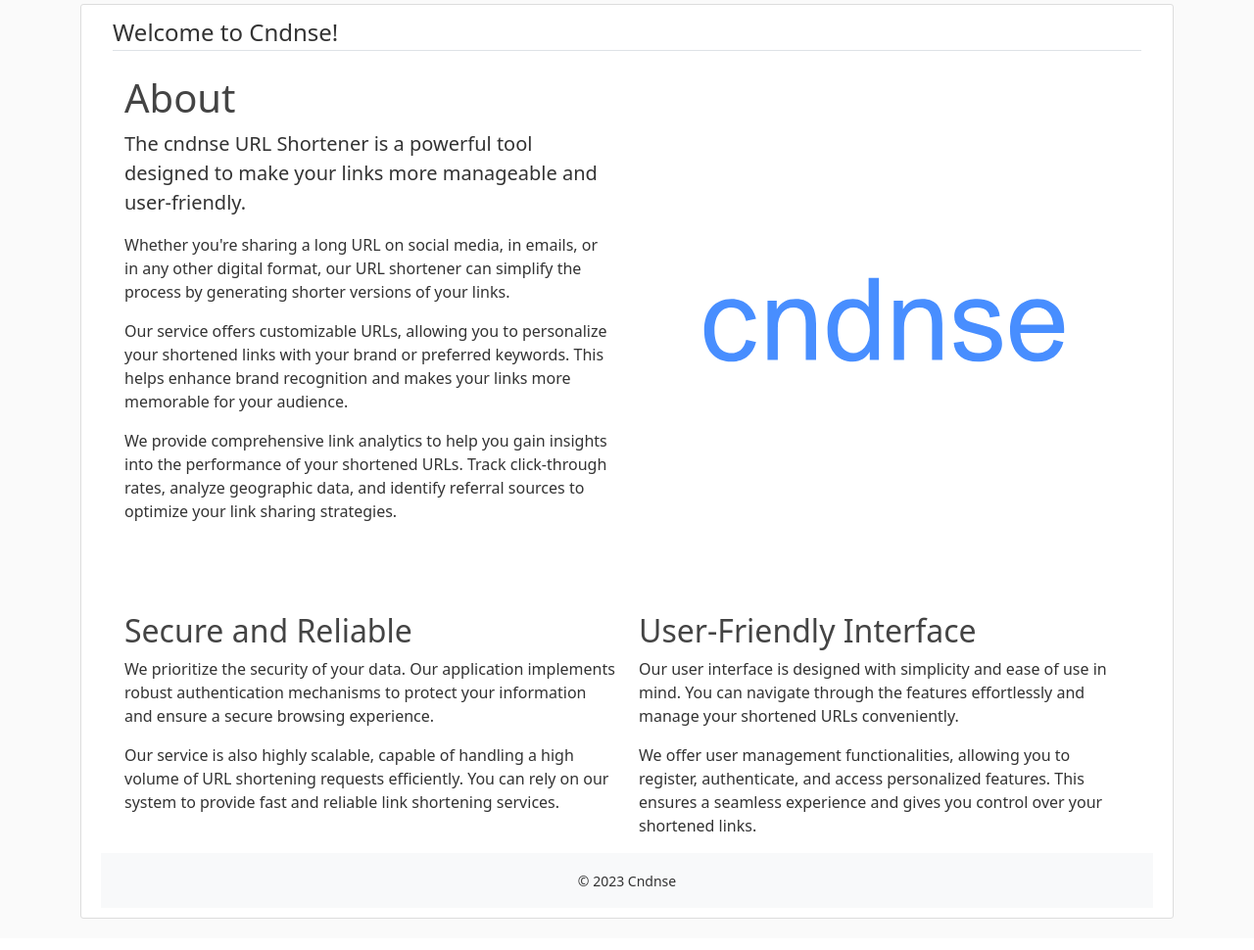
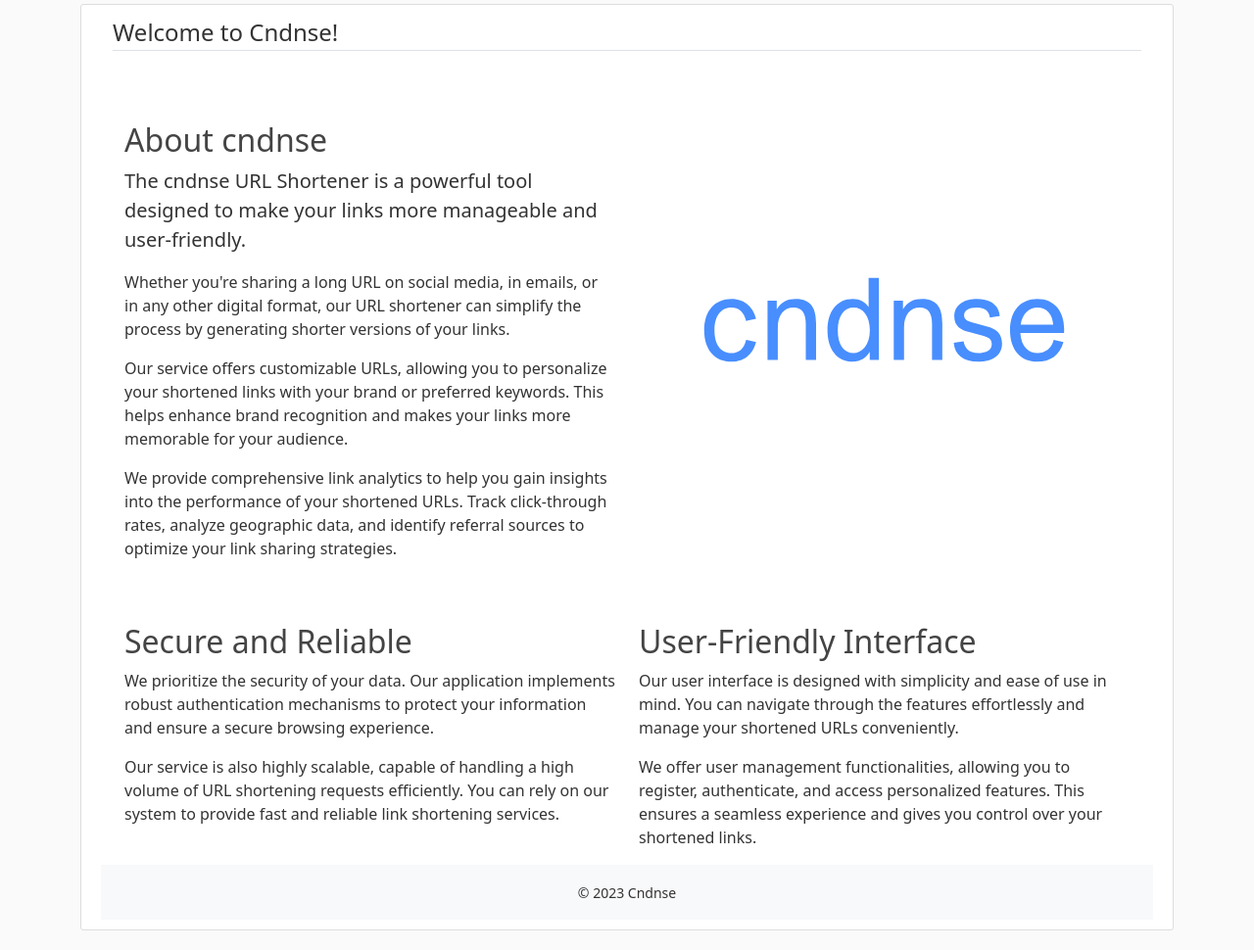
Before and after one commit to olumeedee/Scissor-link-shortener, a Flask app: page /about in a window 1280 px wide. Shown: the part 76-1046 px from the top of the page at 98% size. Before the commit the page ends 1014 px from the top, so only its background shows below. Run offline with Flask 3, Linux system fonts and the light colour scheme.

Commit message:
Little tidying

```diff
--- a/scissor/templates/about.html
+++ b/scissor/templates/about.html
@@ -17,7 +17,7 @@
   <div class="container">
     <div class="row">
       <div class="col-lg-6">
-        <h1>About</h1>
+        <h2 class="mt-5" >About cndnse</h2>
         <p class="lead">
           The cndnse URL Shortener is a powerful tool designed to make your links more manageable and user-friendly.
         </p>
```
